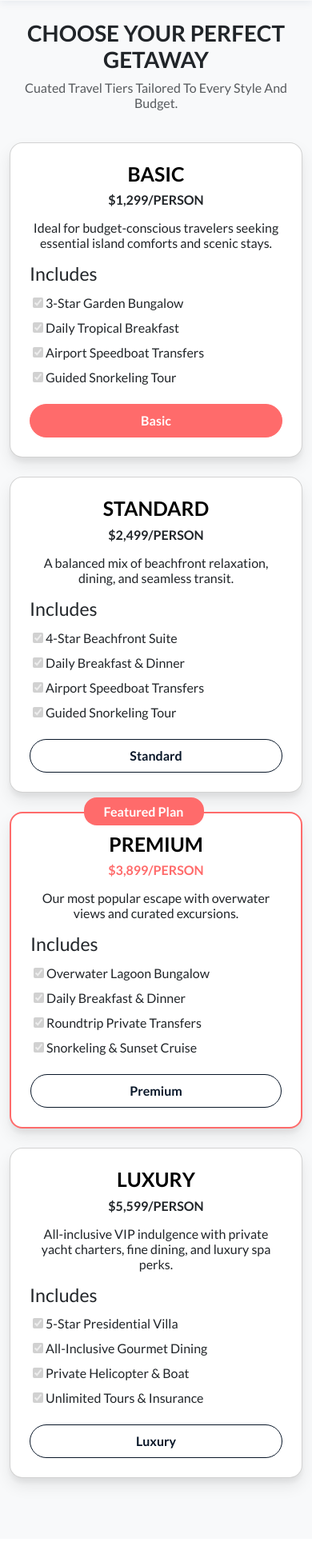
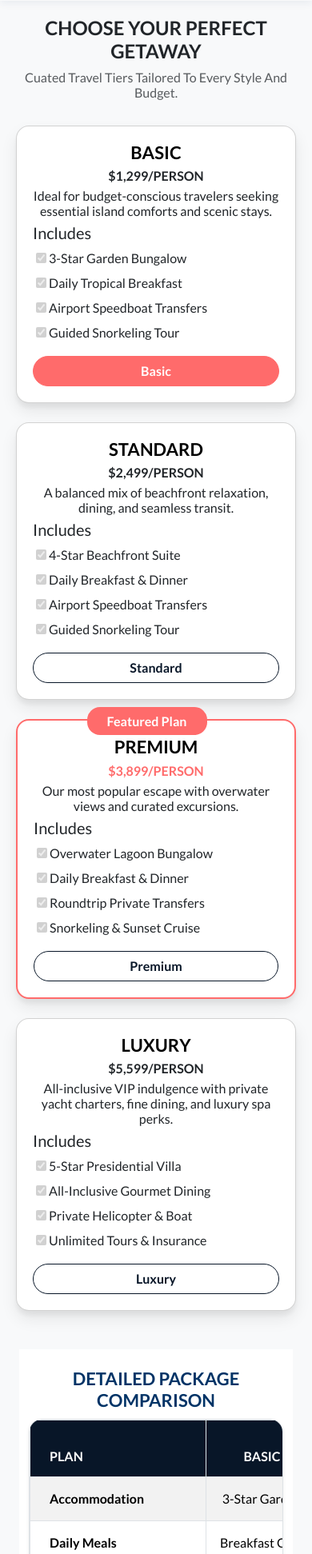
Before and after one commit to YashGabani401/wander-nest, a plain HTML site: page packages.html in a window 390 px wide. Shown: the part 57-2000 px from the top of the page at 80% size. Drawn offline with Linux system fonts and the light colour scheme.

Commit message:
packages page | mobile screen responsive

```diff
--- a/assets/css/destinations.css
+++ b/assets/css/destinations.css
@@ -66,7 +66,6 @@
   .dest2-section .card-wrapper a {
     padding: 4px 18px !important;
   }
-
 }
 
 /* ===== filter ===== */
--- a/assets/css/packages.css
+++ b/assets/css/packages.css
@@ -87,6 +87,57 @@
     color: #000000;
 }
 
+/* ==== media query ===== */
+@media (width <= 767px) {
+    .package-card h1 {
+      font-size: 24px;
+    }
+
+    .package-card p {
+      margin-bottom: 8px;
+    }
+
+    .package-card .card {
+      padding: 20px !important;
+    }
+
+    .package-card .card h2 {
+      font-size: 22px;
+      margin-bottom: 6px;
+    }
+
+    .package-card .card p {
+      margin-bottom: 6px;
+    }
+
+    .package-card .card h3 {
+      font-size: 20px;
+      margin-bottom: 6px;
+    }
+
+    .package-card .card .btn2 {
+      padding: 6px 20px !important;
+      margin-top: 12px !important;
+    }
+
+    .package-card {
+      padding: 20px !important;
+    }
+}
+
+/* ===== comparison section ===== */
+@media (width <= 767px) {
+  .comparison-section {
+    margin: 24px !important;
+  }
+
+  .comparison-section h2 {
+    font-size: 22px;
+    margin-bottom: 6px;
+    padding-bottom: 0;
+  }
+}
+
 /* ==== faq ===== */
 #accordionExample .accordion-button:not(.collapsed) {
   background-color: rgba(255, 107, 107, 0.12);
@@ -102,3 +153,20 @@
 #accordionExample .accordion-button::after {
   filter: brightness(0.4);
 }
+
+/* ===== faq section ===== */
+@media (width <= 767px) {
+  .faq-section {
+    margin: 24px 0 !important;
+    padding: 0 24px;
+  }
+
+  .faq-section h2 {
+    font-size: 22px;
+    margin-bottom: 0;
+  }
+
+  .faq-section .accordion-button {
+    padding: 10px 14px !important;
+  }
+}
--- a/packages.html
+++ b/packages.html
@@ -137,7 +137,7 @@
 
               <!-- ===== buttons ===== -->
               <input type="radio" name="filter" id="filter-basic" class="d-none" checked>
-              <label for="filter-basic" class="mx-auto w-100 btn rounded-pill px-4 py-2 text-capitalize mt-3">basic</label>
+              <label for="filter-basic" class="btn2 mx-auto w-100 btn rounded-pill px-4 py-2 text-capitalize mt-3">basic</label>
             </div>
           </div>
 
@@ -178,7 +178,7 @@
 
               <!-- ===== buttons ===== -->
               <input type="radio" name="filter" id="filter-standard" class="d-none">
-              <label for="filter-standard" class="mx-auto w-100 btn rounded-pill px-4 py-2 text-capitalize mt-3">standard</label>
+              <label for="filter-standard" class="btn2 mx-auto w-100 btn rounded-pill px-4 py-2 text-capitalize mt-3">standard</label>
             </div>
           </div>
 
@@ -219,7 +219,7 @@
 
               <!-- ===== buttons ===== -->
               <input type="radio" name="filter" id="filter-premium" class="d-none">
-              <label for="filter-premium" class="mx-auto w-100 btn rounded-pill px-4 py-2 text-capitalize mt-3">premium</label>
+              <label for="filter-premium" class="btn2 mx-auto w-100 btn rounded-pill px-4 py-2 text-capitalize mt-3">premium</label>
             </div>
           </div>
 
@@ -260,7 +260,7 @@
 
               <!-- ===== buttons ===== -->
               <input type="radio" name="filter" id="filter-luxury" class="d-none">
-              <label for="filter-luxury" class="mx-auto w-100 btn rounded-pill px-4 py-2 text-capitalize mt-3">luxury</label>
+              <label for="filter-luxury" class="btn2 mx-auto w-100 btn rounded-pill px-4 py-2 text-capitalize mt-3">luxury</label>
             </div>
           </div>
         </div>
```
